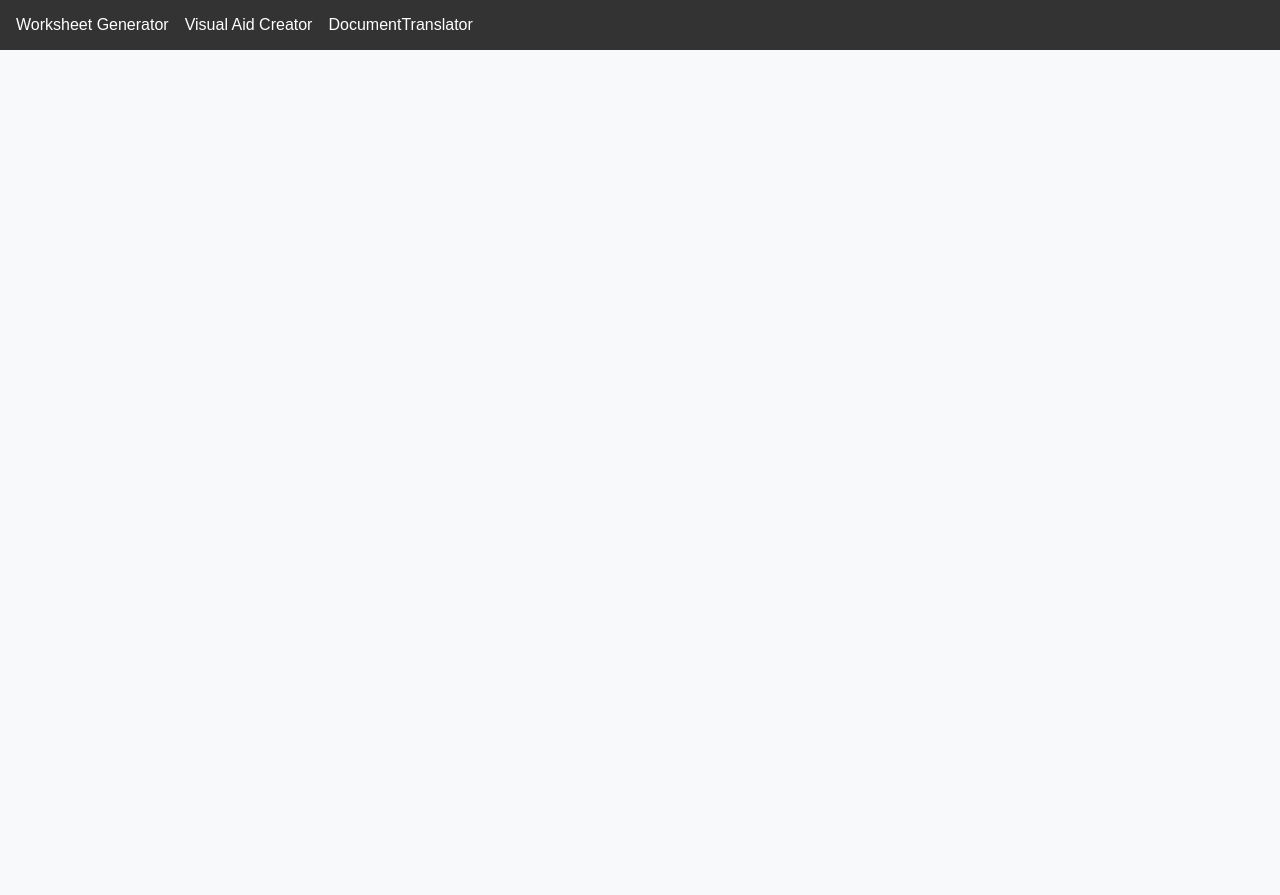
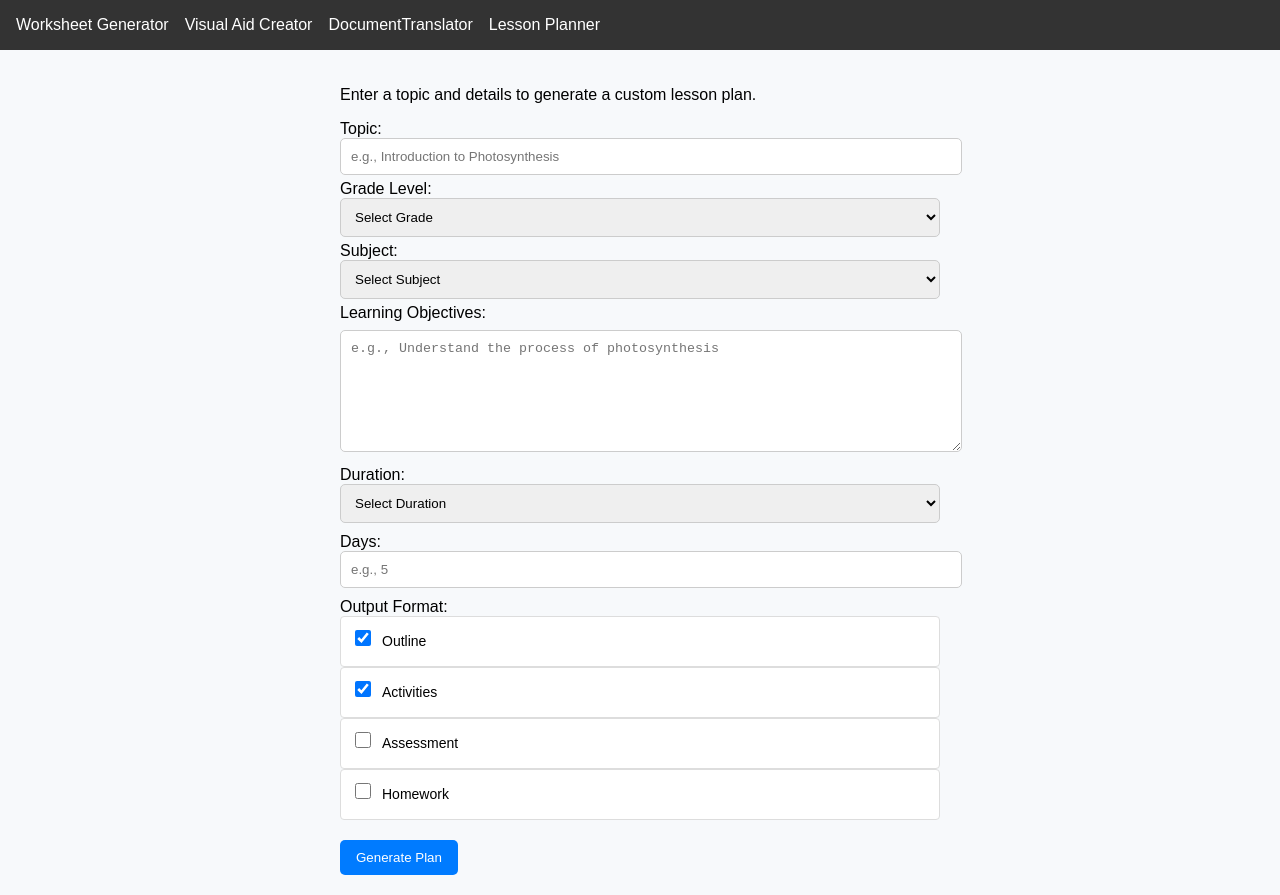
Before and after one commit to AnjanaSivakumar/Sahayak_Project, a React (Create React App) app: page /LessonPlanner in a window 1280 px wide. Before the commit the page ends 800 px from the top, so only its background shows below. Built offline with nearby package versions, Linux system fonts and the light colour scheme.

Commit message:
pushing Ak changes

```diff
--- a/package.json
+++ b/package.json
@@ -10,6 +10,7 @@
     "@testing-library/user-event": "^13.5.0",
     "buffer": "^6.0.3",
     "mammoth": "^1.9.1",
+    "marked": "^16.1.1",
     "pdfjs-dist": "^5.3.93",
     "react": "^19.1.0",
     "react-dom": "^19.1.0",
--- a/src/App.css
+++ b/src/App.css
@@ -3,6 +3,13 @@ body {
   background-color: #f4f4f4;
   margin: 0;
   padding: 0;
+}
+@media (max-width: 768px) {
+  /* Styles for tablets and smaller */
+}
+
+@media (max-width: 480px) {
+  /* Styles for mobile phones */
 }
 
 .navbar {
@@ -188,9 +195,16 @@ button:hover {
 .checkbox-grid {
   display: grid;
   grid-template-columns: repeat(2, 1fr);
-  gap: 8px;
+  gap: 10px;
   margin-top: 10px;
 }
+
+.checkbox-item {
+  display: flex;
+  align-items: center;
+  gap: 8px;
+}
+
 
 .translate-btn {
   margin-top: 20px;
@@ -201,3 +215,53 @@ button:hover {
   border-radius: 5px;
   cursor: pointer;
 }
+.genai-response-container {
+  padding: 15px;
+  border: 1px solid #ccc;
+  background: #f9f9f9;
+  overflow-x: auto;
+  white-space: pre-wrap;
+  word-wrap: break-word;
+  max-height: 400px;
+}
+
+.genai-response-container pre {
+  white-space: pre-wrap;
+  word-wrap: break-word;
+  margin: 0;
+}
+
+.output-format-item {
+  display: flex;
+  align-items: center;
+  gap: 8px;
+  background: #fff;
+  padding: 10px;
+  border-radius: 4px;
+  border: 1px solid #ddd;
+  font-size: 14px;
+  line-height: 1.2;
+}
+
+.output-format-item input[type="checkbox"] {
+  flex-shrink: 0;
+  width: 16px;
+  height: 16px;
+}
+
+.genai-markdown h2 {
+  font-style: italic;
+  margin-top: 20px;
+}
+
+.genai-markdown strong {
+  font-weight: bold;
+}
+
+.genai-markdown ul {
+  padding-left: 20px;
+}
+
+.genai-markdown li {
+  margin-bottom: 5px;
+}
--- a/src/App.js
+++ b/src/App.js
@@ -3,6 +3,7 @@ import { BrowserRouter as Router, Routes, Route, Link } from 'react-router-dom';
 import WorkSheetGenerator from './pages/WorkSheetGenerator';
 import VisualAidCreator from './pages/VisualAidCreator';
 import DocumentTranslator from './pages/DocumentTranslator';
+import LessonPlanner from './pages/LessonPlanner';
 import './App.css';
 
 function App() {
@@ -13,11 +14,13 @@ function App() {
           <Link to="/">Worksheet Generator</Link>
           <Link to="/visual-aid">Visual Aid Creator</Link>
           <Link to="/translator">DocumentTranslator</Link>
+          <Link to="/LessonPlanner">Lesson Planner</Link>
         </nav>
         <Routes>
           <Route path="/" element={<WorkSheetGenerator />} />
           <Route path="/visual-aid" element={<VisualAidCreator />} />
           <Route path="/translator" element={<DocumentTranslator />} />
+          <Route path="/LessonPlanner"element={<LessonPlanner/>}/>
         </Routes>
       </div>
     </Router>
--- a/src/pages/DocumentTranslator.js
+++ b/src/pages/DocumentTranslator.js
@@ -15,7 +15,7 @@ function SummaryTranslator() {
   const [translatedSummary, setTranslatedSummary] = useState("");
   const [loading, setLoading] = useState(false);
 
-  const genAI = new GoogleGenerativeAI("AIzaSyBXlWWEhU5SrfSBrUhMwLlu-9Shm8rUcCs");
+  const genAI = new GoogleGenerativeAI("AIzaSyChSs9_0X5QQsLe6vm8h3EGuO_vL-pGG24");
   const model = genAI.getGenerativeModel({ model: "models/gemini-1.5-flash" });
 
   // File upload handler
--- /dev/null
+++ b/src/pages/LessonPlanner.js
@@ -0,0 +1,198 @@
+import React, { useState } from 'react';
+import { marked } from 'marked';
+import '../App.css';
+import { GoogleGenerativeAI } from "@google/generative-ai";
+
+const LessonPlanner = () => {
+  const [topic, setTopic] = useState('');
+  const [grade, setGrade] = useState('');
+  const [subject, setSubject] = useState('');
+  const [objectives, setObjectives] = useState('');
+  const [duration, setDuration] = useState('');
+  const [days, setDays] = useState('');
+  const [otherSubject, setOtherSubject] = useState('');
+  const [outputFormat, setOutputFormat] = useState({
+    outline: true,
+    activities: true,
+    assessment: false,
+    homework: false,
+  });
+  const [errors, setErrors] = useState({});
+  const [generatedOutput, setGeneratedOutput] = useState('');
+  const [activeTab, setActiveTab] = useState('input');
+
+  const handleCheckboxChange = (e) => {
+    setOutputFormat({
+      ...outputFormat,
+      [e.target.name]: e.target.checked,
+    });
+  };
+
+  const validateFields = () => {
+    const newErrors = {};
+    if (!topic.trim()) newErrors.topic = 'Topic is required';
+    if (!grade.trim()) newErrors.grade = 'Grade level is required';
+    if (!subject.trim()) newErrors.subject = 'Subject is required';
+    setErrors(newErrors);
+    return Object.keys(newErrors).length === 0;
+  };
+
+  const handleGeneratePlan = async () => {
+    if (!validateFields()) return;
+
+    try {
+      const genAI = new GoogleGenerativeAI("AIzaSyChSs9_0X5QQsLe6vm8h3EGuO_vL-pGG24");
+      const model = genAI.getGenerativeModel({ model: "gemini-1.5-flash" });
+
+      const prompt = `
+        Generate a detailed lesson plan on the topic '${topic}' for grade ${grade}.
+        Subject: ${subject === 'Other' ? otherSubject : subject}
+        Objectives: ${objectives}
+        Duration: ${duration}
+        Days: ${days}
+        Include: ${Object.keys(outputFormat).filter(key => outputFormat[key]).join(', ')}
+      `;
+
+      const result = await model.generateContent(prompt);
+      const response = await result.response;
+      setGeneratedOutput(response.text());
+      setActiveTab('genai');
+    } catch (error) {
+      setGeneratedOutput('An error occurred while generating the lesson plan.');
+      console.error(error);
+    }
+  };
+
+  return (
+    <div style={{ maxWidth: '600px', margin: 'auto', padding: '20px' }}>
+      <p>Enter a topic and details to generate a custom lesson plan.</p>
+
+      <label>Topic:</label>
+      <input
+        type="text"
+        value={topic}
+        onChange={(e) => setTopic(e.target.value)}
+        placeholder="e.g., Introduction to Photosynthesis"
+        style={{ width: '100%', marginBottom: '5px' }}
+      />
+      {errors.topic && <div style={{ color: 'red' }}>{errors.topic}</div>}
+
+      <label>Grade Level:</label>
+      <select value={grade} onChange={(e) => setGrade(e.target.value)} style={{ width: '100%', marginBottom: '5px' }}>
+        <option value="">Select Grade</option>
+        {[...Array(12)].map((_, i) => (
+          <option key={i} value={`Grade ${i + 1}`}>{`Grade ${i + 1}`}</option>
+        ))}
+      </select>
+      {errors.grade && <div style={{ color: 'red' }}>{errors.grade}</div>}
+
+      <label>Subject:</label>
+      <select value={subject} onChange={(e) => setSubject(e.target.value)} style={{ width: '100%', marginBottom: '5px' }}>
+        <option value="">Select Subject</option>
+        {['Math', 'Science', 'English', 'History', 'Art', 'Other'].map((subj) => (
+          <option key={subj} value={subj}>{subj}</option>
+        ))}
+      </select>
+      {errors.subject && <div style={{ color: 'red' }}>{errors.subject}</div>}
+
+      {subject === 'Other' && (
+        <>
+          <label>Other Subject:</label>
+          <input
+            type="text"
+            value={otherSubject}
+            onChange={(e) => setOtherSubject(e.target.value)}
+            placeholder="e.g., Environmental Studies"
+            style={{ width: '100%', marginBottom: '10px' }}
+          />
+        </>
+      )}
+
+      <label>Learning Objectives:</label>
+      <textarea
+        value={objectives}
+        onChange={(e) => setObjectives(e.target.value)}
+        placeholder="e.g., Understand the process of photosynthesis"
+        style={{ width: '100%', marginBottom: '10px' }}
+      />
+
+      <label>Duration:</label>
+      <select value={duration} onChange={(e) => setDuration(e.target.value)} style={{ width: '100%', marginBottom: '10px' }}>
+        <option value="">Select Duration</option>
+        {['30 mins', '45 mins', '1 hour'].map((time) => (
+          <option key={time} value={time}>{time}</option>
+        ))}
+      </select>
+
+      <label>Days:</label>
+      <input
+        type="number"
+        value={days}
+        onChange={(e) => setDays(e.target.value)}
+        placeholder="e.g., 5"
+        style={{ width: '100%', marginBottom: '10px' }}
+      />
+
+<label>Output Format:</label>
+<div className="output-format-grid">
+  {['outline', 'activities', 'assessment', 'homework'].map((format) => (
+    <label key={format} className="output-format-item">
+      <input
+        type="checkbox"
+        name={format}
+        checked={outputFormat[format]}
+        onChange={handleCheckboxChange}
+      />
+      {format.charAt(0).toUpperCase() + format.slice(1)}
+    </label>
+  ))}
+</div>
+
+
+      <button onClick={handleGeneratePlan} style={{ marginTop: '20px' }}>
+        Generate Plan
+      </button>
+
+      {generatedOutput && (
+        <div style={{ marginTop: '30px' }}>
+          <div style={{ display: 'flex', gap: '10px', marginBottom: '10px' }}>
+            <button onClick={() => setActiveTab('input')} style={{ background: activeTab === 'input' ? '#ccc' : '#eee' }}>
+              Input Summary
+            </button>
+            <button onClick={() => setActiveTab('genai')} style={{ background: activeTab === 'genai' ? '#ccc' : '#eee' }}>
+              GenAI Response
+            </button>
+          </div>
+
+          {activeTab === 'input' && (
+            <div style={{ padding: '15px', border: '1px solid #ccc', background: '#f9f9f9' }}>
+               <pre>
+{`
+Topic: ${topic}
+Grade: ${grade}
+Subject: ${subject === 'Other' ? otherSubject : subject}
+Objectives: ${objectives}
+Duration: ${duration}
+Days: ${days}
+Output Format: ${Object.keys(outputFormat).filter(key => outputFormat[key]).join(', ')}
+`}
+              </pre>
+            </div>
+          )}
+
+         {activeTab === 'genai' && (
+  <div className="genai-response-container">
+    <div
+      className="genai-markdown"
+      dangerouslySetInnerHTML={{ __html: marked.parse(generatedOutput) }}
+    />
+  </div>
+)}
+
+        </div>
+      )}
+    </div>
+  );
+};
+
+export default LessonPlanner;
```
Also changed, not shown: 1 other file (tests, documents, lock files or other folders).
